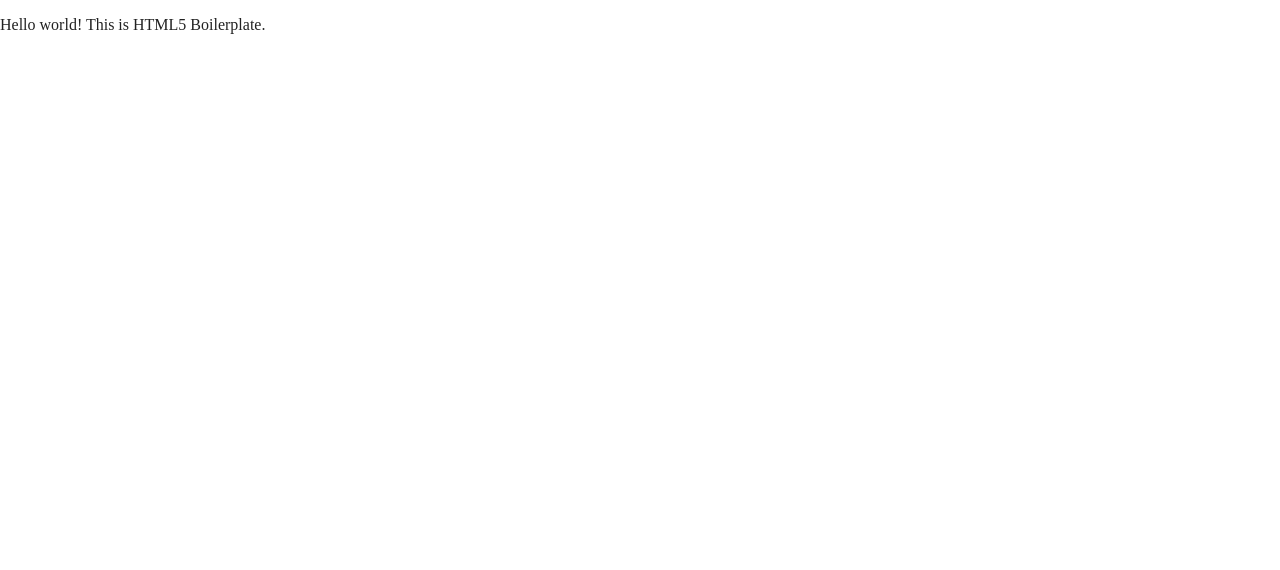
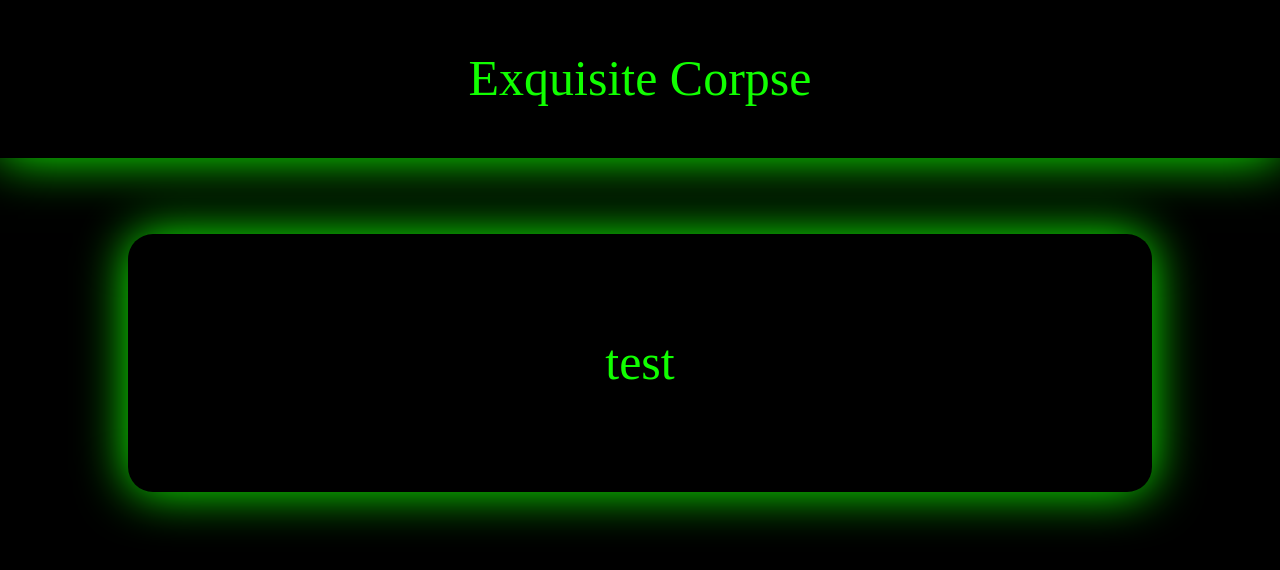
Before and after one commit to BellaColosimo/exquisitecorpse, a website built with Parcel: page index.html in a window 1280 px wide. Built offline with nearby package versions, Linux system fonts and the light colour scheme; a web font is replaced by a local one.

Commit message:
index.html and basic css

```diff
--- a/css/main.css
+++ b/css/main.css
@@ -10,6 +10,7 @@
 /* ==========================================================================
    Base styles: opinionated defaults
    ========================================================================== */
+   @import url(https://fonts.googleapis.com/css?family=Dongle);
 
 html {
   color: #222;
@@ -86,6 +87,48 @@
 /* ==========================================================================
    Author's custom styles
    ========================================================================== */
+
+   body {
+    background-color:black;
+    font-family: Dongle;
+
+   }
+
+   .fixedheader {
+   position: fixed;
+   left: 0;
+   top: 0;
+   width: 100%;
+   background-color: black;
+   box-shadow: 0 0 50px #11ff00;
+ }
+
+ .htextstyle {
+  color: #11ff00;
+  font-size: 50px;
+  text-align: center;
+  list-style-type: none;
+  display: block;
+}
+
+.boxtextstyle {
+  text-align: center;
+  color: #11ff00;
+  font-size: 50px;
+  padding: 50px;
+}
+
+.headerblock {
+  margin-top: 200px;
+  margin-left: auto;
+  margin-right: auto;
+  color: #11ff00;
+  background-color: black;
+  box-shadow: 0 0 50px #11ff00;
+  width: 80%;
+  border-radius: 25px;
+}
+
 
 /* ==========================================================================
    Helper classes
--- a/humans.txt
+++ b/humans.txt
@@ -4,7 +4,7 @@
 # TEAM
 
     <name> -- <role> -- <twitter>
-	kenny
+	kenny T - testers
 
 # THANKS
 
--- a/index.html
+++ b/index.html
@@ -26,6 +26,19 @@
 
   <!-- Add your site or application content here -->
   <p>Hello world! This is HTML5 Boilerplate.</p>
+  <div class="fixedheader">
+    <div class="htextstyle">
+      <p>Exquisite Corpse</p>
+    </div>
+  </div>
+  <div class="headerblock">
+    <div class="boxtextstyle">
+      <p>test</p>
+    </div>
+  </div>
+
+
+
   <script src="js/vendor/modernizr-3.11.2.min.js"></script>
   <script src="js/plugins.js"></script>
   <script src="js/main.js"></script>
```
